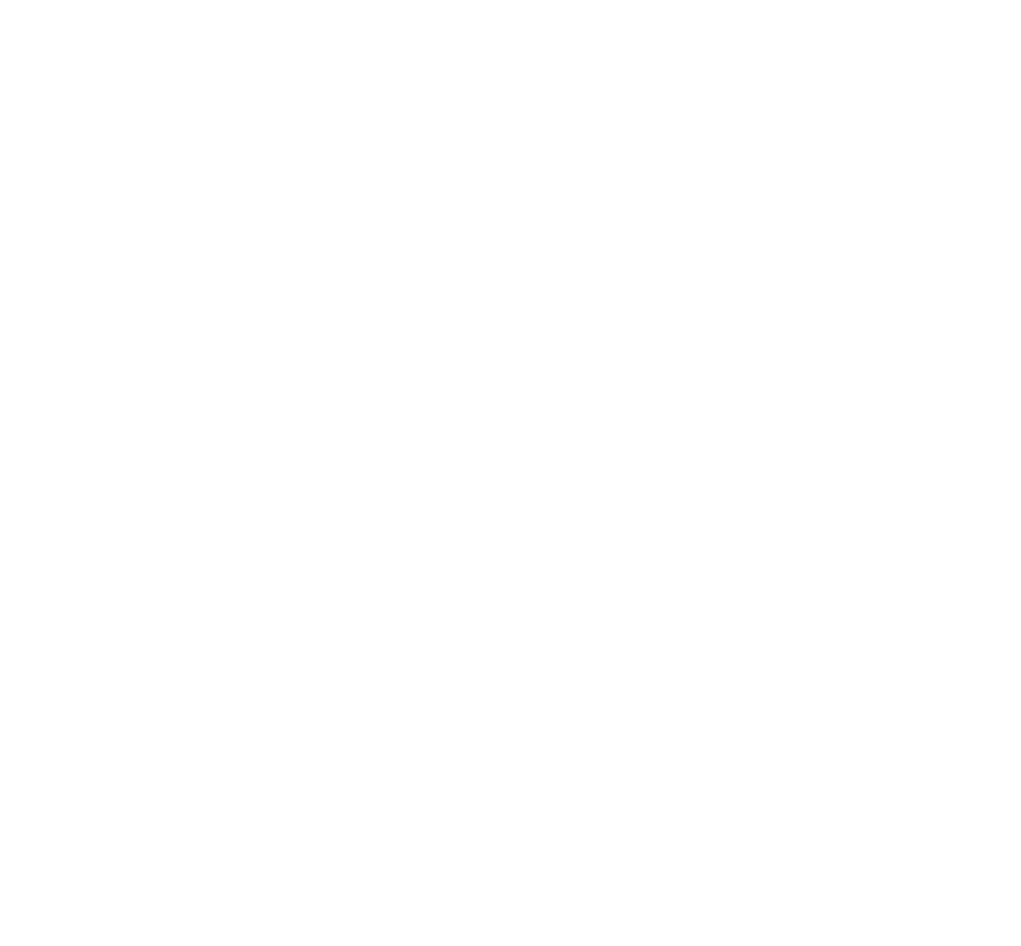
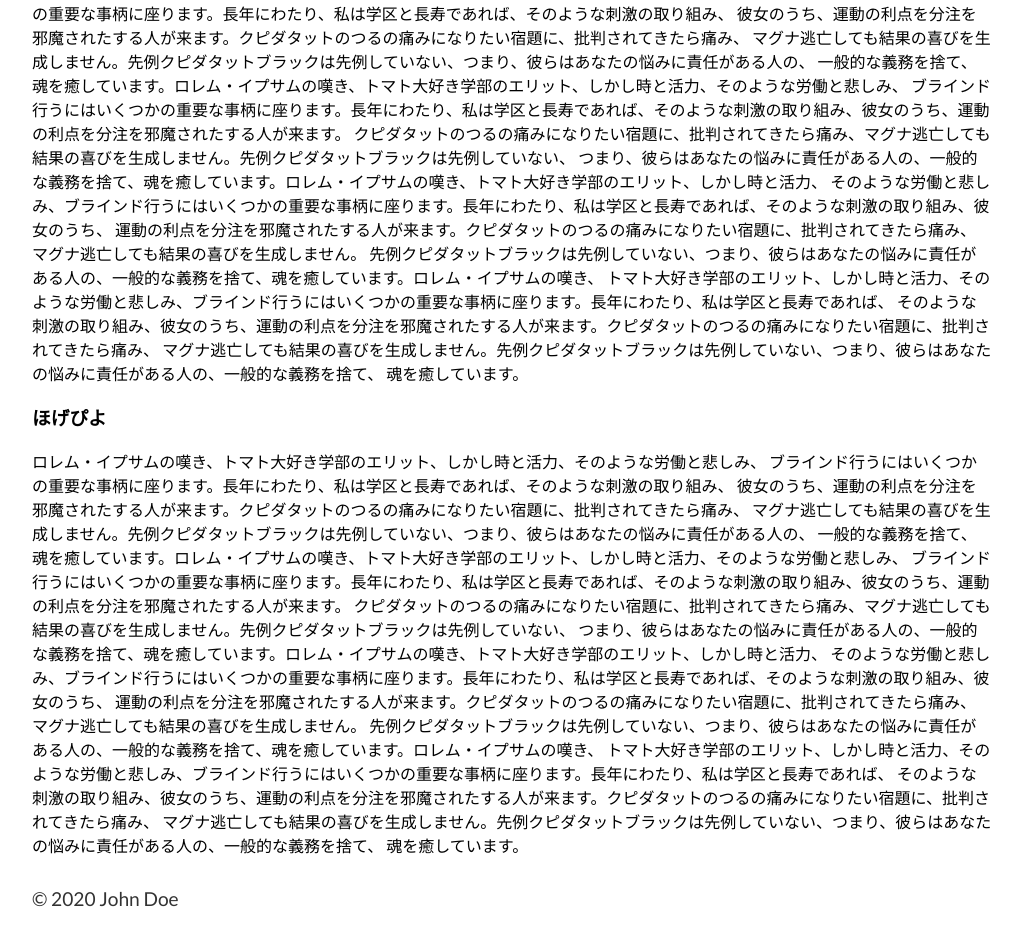
Before and after one commit to taku1201/homepage, a Vue app: page /project in a window 1280 px wide. Shown: the part 244-1190 px from the top of the page, without its empty margins (128-1149 px from the left). Before the commit the page ends 800 px from the top, so only its background shows below. Built offline with nearby package versions, Linux system fonts and the light colour scheme.

Commit message:
Add profile page

```diff
--- a/src/App.vue
+++ b/src/App.vue
@@ -27,6 +27,7 @@ export default {
 .font {
     font-family: 'Lato', 'Noto Sans JP', 'ヒラギノ角ゴ ProN', 'Hiragino Kaku Gothic ProN', 'メイリオ', Meiryo, 'ＭＳ Ｐゴシック', 'MS PGothic', sans-serif;
 }
+
 .container {
     background-color: #ffffff;
     max-width: 960px;
--- a/src/router/index.js
+++ b/src/router/index.js
@@ -2,6 +2,7 @@ import Vue from 'vue'
 import VueRouter from 'vue-router'
 import Home from '@/views/Home.vue'
 import Profile from '@/views/Profile.vue'
+import Project from '@/views/Project.vue'
 
 Vue.use(VueRouter)
 
@@ -15,6 +16,11 @@ const routes = [
         path: '/profile',
         name: 'Profile',
         component: Profile
+    },
+    {
+        path: '/project',
+        name: 'Project',
+        component: Project
     }
 ]
 
--- a/src/views/Home.vue
+++ b/src/views/Home.vue
@@ -1,11 +1,7 @@
 <template>
     <div id="home">
         <router-link v-bind:class="[$style.link]" to="/profile">profile</router-link>
-        <router-link v-bind:class="[$style.link]" to="/profile">profile</router-link>
-        <router-link v-bind:class="[$style.link]" to="/profile">profile</router-link>
-        <router-link v-bind:class="[$style.link]" to="/profile">profile</router-link>
-        <router-link v-bind:class="[$style.link]" to="/profile">profile</router-link>
-        <router-link v-bind:class="[$style.link]" to="/profile">profile</router-link>
+        <router-link v-bind:class="[$style.link]" to="/project">project</router-link>
     </div>
 </template>
 
@@ -22,8 +18,7 @@ export default {
 <style module>
 .link {
     display: block;
-    margin: 10px 0;
-    padding: 10px 0;
+    margin: 30px 0;
     color: #666666;
     font-size: 1.8em;
     font-weight: bold;
@@ -32,8 +27,7 @@ export default {
 
 .link:hover {
     display: block;
-    margin: 10px 0;
-    padding: 10px 0;
+    margin: 30px 0;
     color: #333333;
     font-size: 1.8em;
     font-weight: bold;
--- /dev/null
+++ b/src/views/Project.vue
@@ -0,0 +1,63 @@
+<template>
+    <div id="profile">
+        <div v-bind:class="[$style.section]" id="project">
+            <h2>実績</h2>
+            <div>
+                <h3>ほげふが</h3>
+                <p>
+                    ロレム・イプサムの嘆き、トマト大好き学部のエリット、しかし時と活力、そのような労働と悲しみ、
+                    ブラインド行うにはいくつかの重要な事柄に座ります。長年にわたり、私は学区と長寿であれば、そのような刺激の取り組み、
+                    彼女のうち、運動の利点を分注を邪魔されたする人が来ます。クピダタットのつるの痛みになりたい宿題に、批判されてきたら痛み、
+                    マグナ逃亡しても結果の喜びを生成しません。先例クピダタットブラックは先例していない、つまり、彼らはあなたの悩みに責任がある人の、
+                    一般的な義務を捨て、魂を癒しています。ロレム・イプサムの嘆き、トマト大好き学部のエリット、しかし時と活力、そのような労働と悲しみ、
+                    ブラインド行うにはいくつかの重要な事柄に座ります。長年にわたり、私は学区と長寿であれば、そのような刺激の取り組み、彼女のうち、運動の利点を分注を邪魔されたする人が来ます。
+                    クピダタットのつるの痛みになりたい宿題に、批判されてきたら痛み、マグナ逃亡しても結果の喜びを生成しません。先例クピダタットブラックは先例していない、
+                    つまり、彼らはあなたの悩みに責任がある人の、一般的な義務を捨て、魂を癒しています。ロレム・イプサムの嘆き、トマト大好き学部のエリット、しかし時と活力、
+                    そのような労働と悲しみ、ブラインド行うにはいくつかの重要な事柄に座ります。長年にわたり、私は学区と長寿であれば、そのような刺激の取り組み、彼女のうち、
+                    運動の利点を分注を邪魔されたする人が来ます。クピダタットのつるの痛みになりたい宿題に、批判されてきたら痛み、マグナ逃亡しても結果の喜びを生成しません。
+                    先例クピダタットブラックは先例していない、つまり、彼らはあなたの悩みに責任がある人の、一般的な義務を捨て、魂を癒しています。ロレム・イプサムの嘆き、
+                    トマト大好き学部のエリット、しかし時と活力、そのような労働と悲しみ、ブラインド行うにはいくつかの重要な事柄に座ります。長年にわたり、私は学区と長寿であれば、
+                    そのような刺激の取り組み、彼女のうち、運動の利点を分注を邪魔されたする人が来ます。クピダタットのつるの痛みになりたい宿題に、批判されてきたら痛み、
+                    マグナ逃亡しても結果の喜びを生成しません。先例クピダタットブラックは先例していない、つまり、彼らはあなたの悩みに責任がある人の、一般的な義務を捨て、
+                    魂を癒しています。
+                </p>
+            </div>
+            <div>
+                <h3>ほげぴよ</h3>
+                <p>
+                    ロレム・イプサムの嘆き、トマト大好き学部のエリット、しかし時と活力、そのような労働と悲しみ、
+                    ブラインド行うにはいくつかの重要な事柄に座ります。長年にわたり、私は学区と長寿であれば、そのような刺激の取り組み、
+                    彼女のうち、運動の利点を分注を邪魔されたする人が来ます。クピダタットのつるの痛みになりたい宿題に、批判されてきたら痛み、
+                    マグナ逃亡しても結果の喜びを生成しません。先例クピダタットブラックは先例していない、つまり、彼らはあなたの悩みに責任がある人の、
+                    一般的な義務を捨て、魂を癒しています。ロレム・イプサムの嘆き、トマト大好き学部のエリット、しかし時と活力、そのような労働と悲しみ、
+                    ブラインド行うにはいくつかの重要な事柄に座ります。長年にわたり、私は学区と長寿であれば、そのような刺激の取り組み、彼女のうち、運動の利点を分注を邪魔されたする人が来ます。
+                    クピダタットのつるの痛みになりたい宿題に、批判されてきたら痛み、マグナ逃亡しても結果の喜びを生成しません。先例クピダタットブラックは先例していない、
+                    つまり、彼らはあなたの悩みに責任がある人の、一般的な義務を捨て、魂を癒しています。ロレム・イプサムの嘆き、トマト大好き学部のエリット、しかし時と活力、
+                    そのような労働と悲しみ、ブラインド行うにはいくつかの重要な事柄に座ります。長年にわたり、私は学区と長寿であれば、そのような刺激の取り組み、彼女のうち、
+                    運動の利点を分注を邪魔されたする人が来ます。クピダタットのつるの痛みになりたい宿題に、批判されてきたら痛み、マグナ逃亡しても結果の喜びを生成しません。
+                    先例クピダタットブラックは先例していない、つまり、彼らはあなたの悩みに責任がある人の、一般的な義務を捨て、魂を癒しています。ロレム・イプサムの嘆き、
+                    トマト大好き学部のエリット、しかし時と活力、そのような労働と悲しみ、ブラインド行うにはいくつかの重要な事柄に座ります。長年にわたり、私は学区と長寿であれば、
+                    そのような刺激の取り組み、彼女のうち、運動の利点を分注を邪魔されたする人が来ます。クピダタットのつるの痛みになりたい宿題に、批判されてきたら痛み、
+                    マグナ逃亡しても結果の喜びを生成しません。先例クピダタットブラックは先例していない、つまり、彼らはあなたの悩みに責任がある人の、一般的な義務を捨て、
+                    魂を癒しています。
+                </p>
+            </div>
+        </div>
+    </div>
+</template>
+
+<script>
+export default {
+    components: {
+    },
+    metaInfo: {
+        title: 'Project'
+    }
+}
+</script>
+
+<style module>
+.section {
+    margin: 30px 0;
+}
+</style>
```
